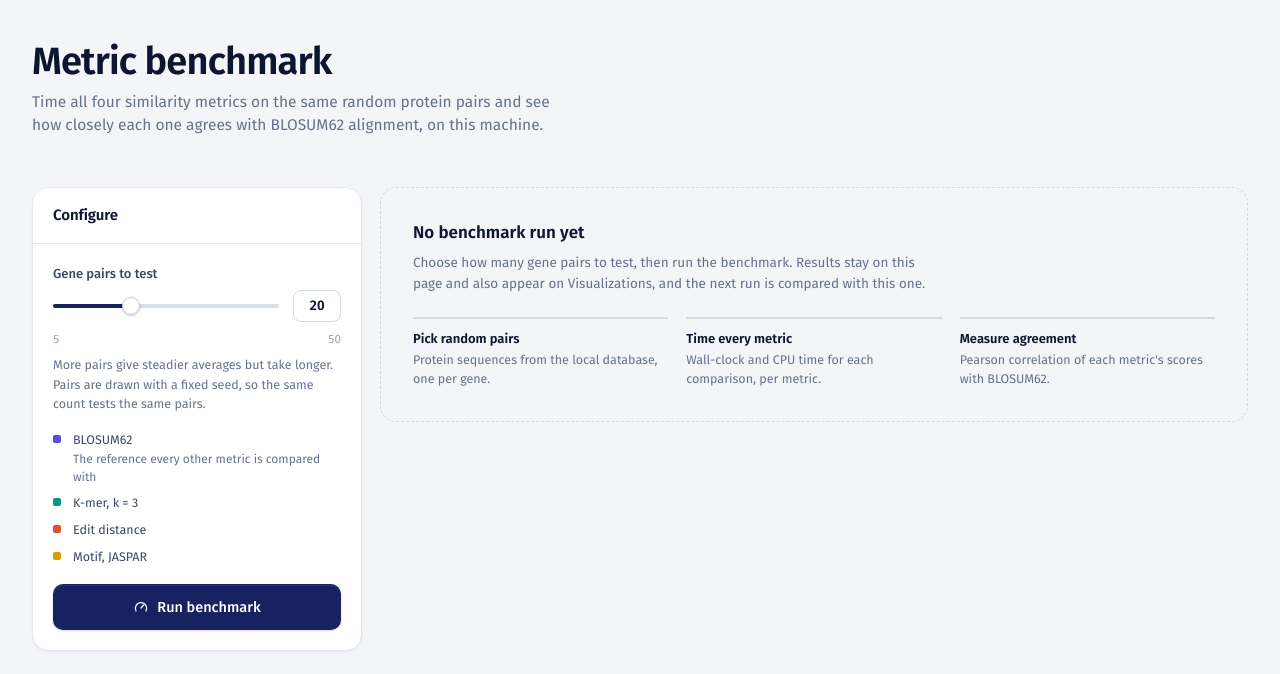
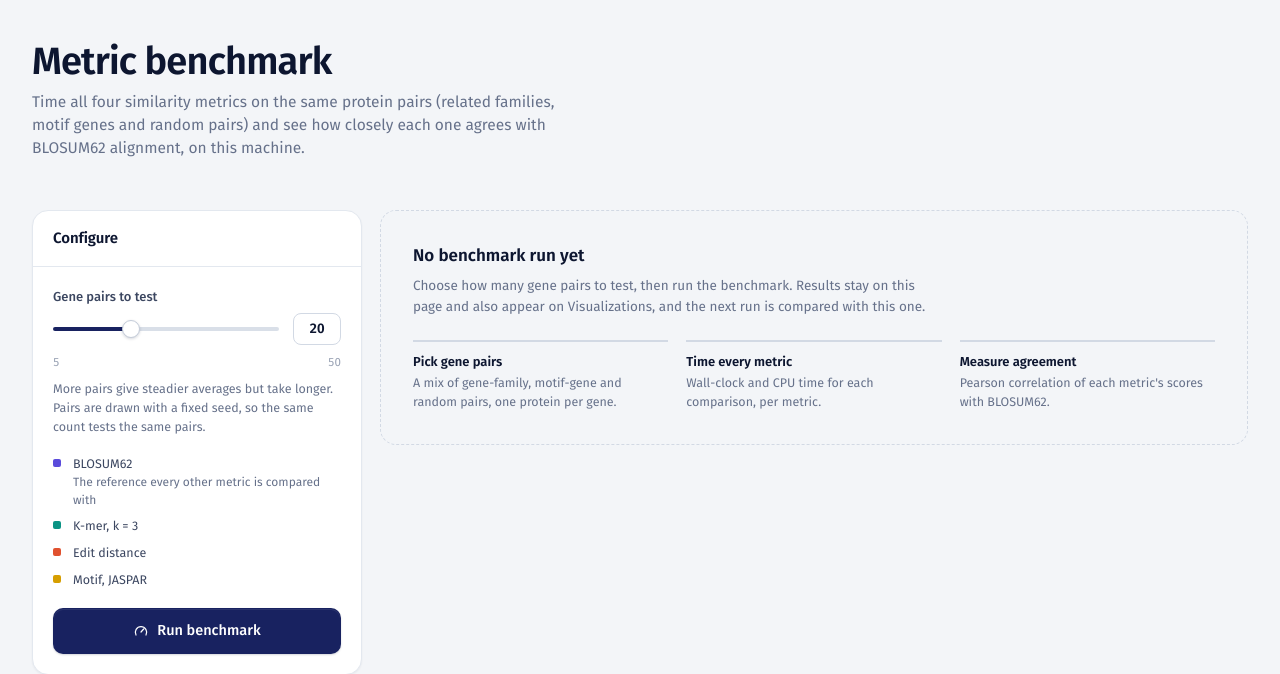
Before and after one commit to Hisham24006/gene-similarity-graduation-project, a Flask app: page /benchmark in a window 1280 px wide. Shown: the part 60-734 px from the top of the page. Run offline with Flask 3, Linux system fonts and the light colour scheme.

Commit message:
Fix benchmark BLOSUM62 correlation benchmark.html

```diff
--- a/webapp/templates/benchmark.html
+++ b/webapp/templates/benchmark.html
@@ -131,7 +131,7 @@ table.bench td:first-child, table.bench th:first-child { padding-left: 20px; }
   <div class="wrap hero-inner">
     <div>
       <h1 class="page-title">Metric benchmark</h1>
-      <p class="page-sub">Time all four similarity metrics on the same random protein pairs and see how closely each one agrees with BLOSUM62 alignment, on this machine.</p>
+      <p class="page-sub">Time all four similarity metrics on the same protein pairs (related families, motif genes and random pairs) and see how closely each one agrees with BLOSUM62 alignment, on this machine.</p>
     </div>
   </div>
 </section>
@@ -179,7 +179,7 @@ table.bench td:first-child, table.bench th:first-child { padding-left: 20px; }
         <p>Choose how many gene pairs to test, then run the benchmark. Results stay on this page and also appear on Visualizations, and the next run is compared with this one.</p>
       </div>
       <div class="steps">
-        <div><b>Pick random pairs</b><span>Protein sequences from the local database, one per gene.</span></div>
+        <div><b>Pick gene pairs</b><span>A mix of gene-family, motif-gene and random pairs, one protein per gene.</span></div>
         <div><b>Time every metric</b><span>Wall-clock and CPU time for each comparison, per metric.</span></div>
         <div><b>Measure agreement</b><span>Pearson correlation of each metric's scores with BLOSUM62.</span></div>
       </div>
@@ -345,9 +345,9 @@ async function runBenchmark() {
   const nPairs = parseInt($('n-pairs').value, 10);
   const controller = new AbortController();
   benchAbort = controller;
-  GS.showDNA('Running benchmark', `Timing four metrics on ${nPairs} random gene pairs`, {
+  GS.showDNA('Running benchmark', `Timing four metrics on ${nPairs} gene pairs`, {
     steps: [
-      { label: 'Pick random protein pairs', detail: 'One sequence per gene, fixed seed', color: 'var(--ink-4)' },
+      { label: 'Pick gene pairs', detail: 'Family, motif and random pairs, fixed seed', color: 'var(--ink-4)' },
       { label: 'Load promoter motif sets', detail: 'Cached JASPAR transcription factor sets for each gene', color: METRIC_META.motif.color },
       { label: 'Time BLOSUM62, k-mer, edit distance and motif', detail: `${nPairs} comparisons each, wall and CPU time`, color: METRIC_META.blosum.color },
       { label: 'Correlate every metric with BLOSUM62', color: 'var(--ink-4)' },
```
